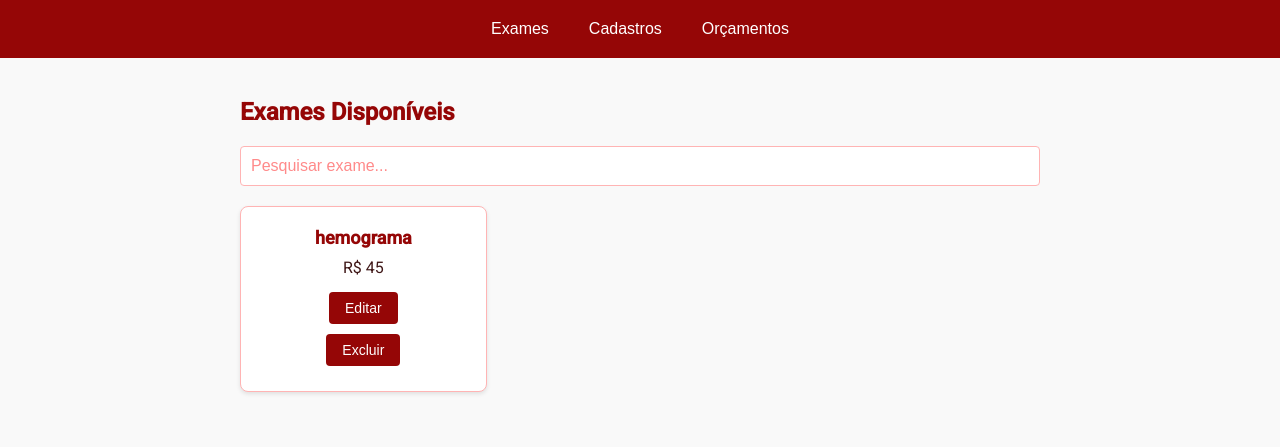
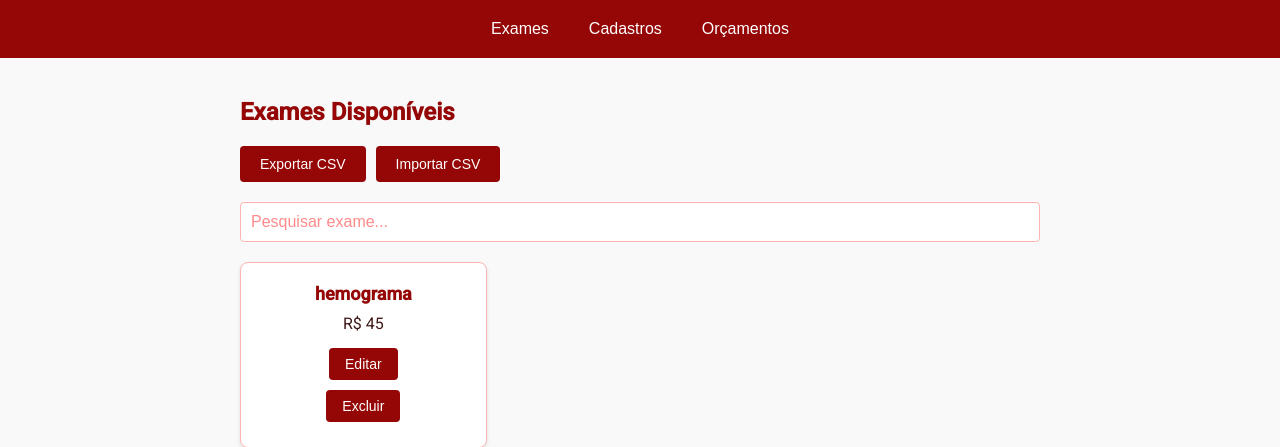
Before and after one commit to GirardiMatheus/holos, a Flask app: page / in a window 1280 px wide, after a click on "Exames". Shown: the part 189-636 px from the top of the page. Run offline with Flask 3, Linux system fonts and the light colour scheme; the visitor is signed in with stand-in values (Sample User, id 1).

Commit message:
feat: Add ajustments on PDF generator and add backup feature

```diff
--- a/app.py
+++ b/app.py
@@ -137,61 +137,114 @@ def gerar_orcamento():
 
     pdf = FPDF()
     pdf.add_page()
-    pdf.set_font("Arial", size=12)
+    pdf.set_auto_page_break(auto=True, margin=15)
 
-    pdf.set_font("Arial", 'B', 16)
-    pdf.set_text_color(149, 6, 6)
-    pdf.cell(200, 10, txt="LABORATÓRIO HOLOS", ln=True, align='C')
-    pdf.set_font("Arial", size=12)
-    pdf.set_text_color(63, 23, 23)
-    pdf.cell(200, 10, txt="Saúde Ocupacional", ln=True, align='C')
-    pdf.ln(10)
-
-    pdf.set_font("Arial", 'B', 14)
-    pdf.set_text_color(149, 6, 6)
-    pdf.cell(200, 10, txt="ORÇAMENTO", ln=True, align='C')
-    pdf.ln(10)
-
-    pdf.set_font("Arial", size=12)
-    pdf.set_text_color(63, 23, 23)
-    pdf.cell(200, 10, txt=f"COLABORADOR: {cliente}", ln=True, align='L')
-    pdf.cell(200, 10, txt=f"CPF: {cpf}", ln=True, align='L')
-    pdf.cell(200, 10, txt=f"ORÇAMENTO REALIZADO NO DIA: {data_formatada}", ln=True, align='L')
-    pdf.cell(200, 10, txt=f"VÁLIDO ATÉ O DIA: {data_validade_formatada}", ln=True, align='L')
-    pdf.ln(10)
+    pdf.set_margins(left=10, top=10, right=10)
+    pdf.set_font("Arial", size=8)
 
     pdf.set_font("Arial", 'B', 12)
     pdf.set_text_color(149, 6, 6)
-    pdf.cell(95, 10, txt="Exames", border=1, align='C')
-    pdf.cell(95, 10, txt="Total da linha", border=1, align='C', ln=True)
-    pdf.set_font("Arial", size=12)
+    pdf.cell(0, 6, txt="LABORATÓRIO HOLOS", ln=True, align='C')
+    pdf.set_font("Arial", size=8)
+    pdf.set_text_color(63, 23, 23)
+    pdf.cell(0, 5, txt="Saúde Ocupacional", ln=True, align='C')
+    pdf.ln(5)
+
+    pdf.set_font("Arial", 'B', 10)
+    pdf.set_text_color(149, 6, 6)
+    pdf.cell(0, 6, txt="ORÇAMENTO", ln=True, align='C')
+    pdf.ln(5)
+
+    pdf.set_font("Arial", size=8)
+    pdf.set_text_color(63, 23, 23)
+    pdf.cell(0, 5, txt=f"COLABORADOR: {cliente}", ln=True, align='L')
+    pdf.cell(0, 5, txt=f"CPF: {cpf} | DATA: {data_formatada} | VÁLIDO ATÉ: {data_validade_formatada}", ln=True, align='L')
+    pdf.ln(5)
+
+    pdf.set_font("Arial", 'B', 8)
+    pdf.set_text_color(149, 6, 6)
+    pdf.cell(140, 6, txt="Exames", border=1, align='C')
+    pdf.cell(40, 6, txt="Valor", border=1, align='C', ln=True)
+    pdf.set_font("Arial", size=8)
     pdf.set_text_color(63, 23, 23)
 
     total = 0
     for exame in exames_selecionados:
-        pdf.cell(95, 10, txt=exame['nome'], border=1, align='L')
-        pdf.cell(95, 10, txt=f"R$ {exame['valor']}", border=1, align='C', ln=True)
+        pdf.cell(140, 6, txt=exame['nome'], border=1, align='L')
+        pdf.cell(40, 6, txt=f"R$ {exame['valor']}", border=1, align='C', ln=True)
         total += float(exame['valor'])
 
-    pdf.cell(95, 10, txt="Total", border=1, align='L')
-    pdf.cell(95, 10, txt=f"R$ {total:.2f}", border=1, align='C', ln=True)
-    pdf.ln(10)
+    #
+    pdf.set_font("Arial", 'B', 8)
+    pdf.cell(140, 6, txt="Total", border=1, align='L')
+    pdf.cell(40, 6, txt=f"R$ {total:.2f}", border=1, align='C', ln=True)
+    pdf.ln(5)
 
-    pdf.set_font("Arial", size=12)
+    pdf.set_y(-30)
+    pdf.set_font("Arial", size=8)
     pdf.set_text_color(149, 6, 6)
-    pdf.cell(200, 10, txt="Obrigado pela preferência!", ln=True, align='C')
-    pdf.ln(10)
-    pdf.set_font("Arial", 'I', 10)
+    pdf.cell(0, 5, txt="Obrigado pela preferência!", ln=True, align='C')
+    pdf.ln(3)
+    pdf.set_font("Arial", 'I', 7)
     pdf.set_text_color(63, 23, 23)
-    pdf.cell(200, 10, txt="Laboratório Holos", ln=True, align='C')
-    pdf.cell(200, 10, txt="Avenida Doutor Galdino do Valle Filho, N 133, Centro, 28625-010, Nova Friburgo - RJ", ln=True, align='C')
-    pdf.cell(200, 10, txt="(22)9 8837-0724 | @holoservicosmedicos", ln=True, align='C')
+    pdf.cell(0, 4, txt="Laboratório Holos", ln=True, align='C')
+    pdf.cell(0, 4, txt="Avenida Doutor Galdino do Valle Filho, N 133, Centro, 28625-010, Nova Friburgo - RJ", ln=True, align='C')
+    pdf.cell(0, 4, txt="(22)9 8837-0724 | @holoservicosmedicos", ln=True, align='C')
 
+    # Salvar e retornar o PDF
     pdf_output = f"orcamento_{cliente}.pdf"
     pdf.output(pdf_output)
 
     return send_file(pdf_output, as_attachment=True)
 
+from flask import send_file, request
+import csv
+
+@app.route('/exportar_csv')
+@login_required
+def exportar_csv():
+    csv_output = 'exames_exportados.csv'
+    with open(csv_output, 'w', newline='') as file:
+        writer = csv.writer(file)
+        writer.writerow(["Nome", "Valor"])
+        with open(CSV_FILE, 'r') as original_file:
+            reader = csv.reader(original_file)
+            next(reader)
+            for row in reader:
+                writer.writerow(row)
+
+    return send_file(csv_output, as_attachment=True)
+
+@app.route('/importar_csv', methods=['POST'])
+@login_required
+def importar_csv():
+    if 'file' not in request.files:
+        return jsonify({"status": "error", "message": "Nenhum arquivo enviado"}), 400
+
+    file = request.files['file']
+    if file.filename == '':
+        return jsonify({"status": "error", "message": "Nome do arquivo inválido"}), 400
+
+    if not file.filename.endswith('.csv'):
+        return jsonify({"status": "error", "message": "Formato de arquivo inválido"}), 400
+
+    try:
+        exames = []
+        reader = csv.reader(file.read().decode('utf-8').splitlines())
+        next(reader)
+        for row in reader:
+            exames.append(row)
+
+        with open(CSV_FILE, 'w', newline='') as file:
+            writer = csv.writer(file)
+            writer.writerow(["Nome", "Valor"])
+            writer.writerows(exames)
+
+        return jsonify({"status": "success", "message": "CSV importado com sucesso"})
+    except Exception as e:
+        return jsonify({"status": "error", "message": str(e)}), 500
+
+
 if __name__ == '__main__':
     PORT = int(os.environ.get("PORT", 5000))
 
--- a/exames.csv
+++ b/exames.csv
@@ -1,2 +1,2 @@
-nome,valor
+Nome,Valor
 hemograma,45
--- a/static/css/styles.css
+++ b/static/css/styles.css
@@ -192,6 +192,26 @@ input[type="text"][id^="pesquisa"]::placeholder {
   background: #3F1717;
 }
 
+.acoes-csv {
+  display: flex;
+  gap: 10px;
+  margin-bottom: 20px;
+}
+
+.acoes-csv button {
+  background-color: #950606;
+  color: white;
+  border: none;
+  padding: 10px 20px;
+  border-radius: 4px;
+  cursor: pointer;
+  font-size: 14px;
+  transition: background-color 0.3s;
+}
+
+.acoes-csv button:hover {
+  background-color: #3F1717;
+}
 
 @media (max-width: 768px) {
   .card {
--- a/static/js/scripts.js
+++ b/static/js/scripts.js
@@ -199,3 +199,46 @@ function mostrarMensagem(mensagem, tipo = 'success') {
     document.body.appendChild(mensagemDiv);
     setTimeout(() => mensagemDiv.remove(), 3000);
 }
+
+function exportarCSV() {
+    fetch('/exportar_csv')
+        .then(response => response.blob())
+        .then(blob => {
+            const url = window.URL.createObjectURL(blob);
+            const a = document.createElement('a');
+            a.href = url;
+            a.download = 'exames.csv';
+            a.click();
+            mostrarMensagem('CSV exportado com sucesso!');
+        })
+        .catch(error => {
+            console.error('Erro ao exportar CSV:', error);
+            mostrarMensagem('Erro ao exportar CSV.', 'error');
+        });
+}
+
+function importarCSV(event) {
+    const file = event.target.files[0];
+    if (!file) return;
+
+    const formData = new FormData();
+    formData.append('file', file);
+
+    fetch('/importar_csv', {
+        method: 'POST',
+        body: formData,
+    })
+    .then(response => response.json())
+    .then(data => {
+        if (data.status === 'success') {
+            mostrarMensagem('CSV importado com sucesso!');
+            carregarExames();
+        } else {
+            mostrarMensagem('Erro ao importar CSV.', 'error');
+        }
+    })
+    .catch(error => {
+        console.error('Erro ao importar CSV:', error);
+        mostrarMensagem('Erro ao importar CSV.', 'error');
+    });
+}
--- a/templates/index.html
+++ b/templates/index.html
@@ -20,10 +20,15 @@
     </div>
 
     <div id="exames" class="tabcontent">
-      <h2>Exames Disponíveis</h2>
-      <input type="text" id="pesquisa-exames" placeholder="Pesquisar exame..." oninput="filtrarExames()">
-      <div id="lista-exames" class="card-container"></div>
-  </div>
+        <h2>Exames Disponíveis</h2>
+        <div class="acoes-csv">
+            <button onclick="exportarCSV()">Exportar CSV</button>
+            <button onclick="document.getElementById('importar-csv').click()">Importar CSV</button>
+            <input type="file" id="importar-csv" accept=".csv" style="display: none;" onchange="importarCSV(event)">
+        </div>
+        <input type="text" id="pesquisa-exames" placeholder="Pesquisar exame..." oninput="filtrarExames()">
+        <div id="lista-exames" class="card-container"></div>
+    </div>
 
     <div id="cadastros" class="tabcontent">
         <h2>Cadastrar Novo Exame</h2>
```
Also changed, not shown: README.md.
